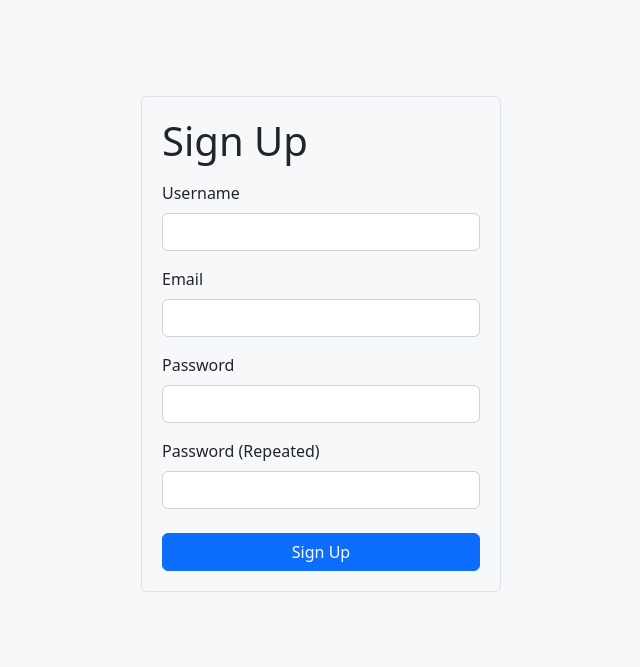
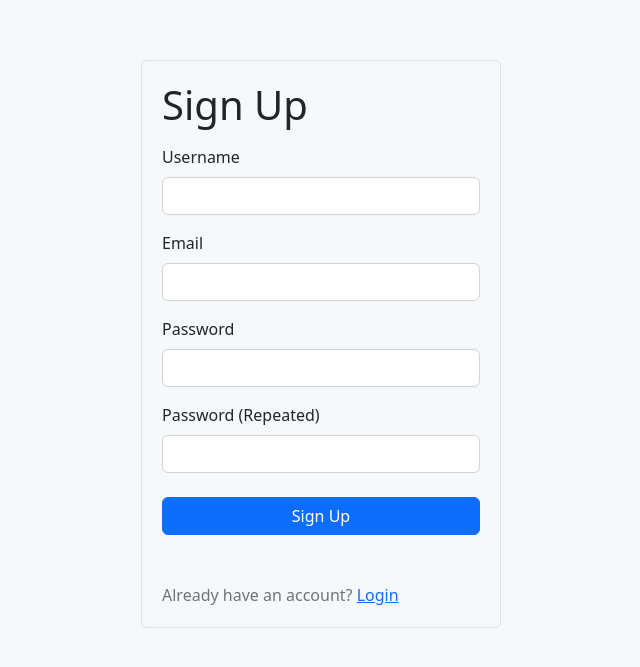
Before and after one commit to ILoveBacteria/url-shortener, a Flask app: page /signup in a window 1280 px wide. Shown: the part 56-723 px from the top of the page, without its empty margins (319-959 px from the left). Run offline with Flask 2, Linux system fonts and the light colour scheme.

Commit message:
Add button links to login and signup

```diff
--- a/app/templates/login.html
+++ b/app/templates/login.html
@@ -51,7 +51,9 @@
                 {% endfor %}
             </div>
             <!--Submit button-->
-            {{ form.submit(class="btn btn-primary w-100", role="button") }}
+            {{ form.submit(class="btn btn-primary w-100 mb-5", role="button") }}
+            <!--Signup-->
+            <div class="text-muted">Don't have an account? <a href="{{ url_for('signup') }}">Signup</a></div>
         </form>
     </div>
 {% endblock %}
--- a/app/templates/signup.html
+++ b/app/templates/signup.html
@@ -82,7 +82,9 @@
                 {% endfor %}
             </div>
             <!--Submit button-->
-            {{ form.submit(class="btn btn-primary w-100", role="button") }}
+            {{ form.submit(class="btn btn-primary w-100 mb-5", role="button") }}
+            <!--Signup-->
+            <div class="text-muted">Already have an account? <a href="{{ url_for('login') }}">Login</a></div>
         </form>
     </div>
 {% endblock %}
```
